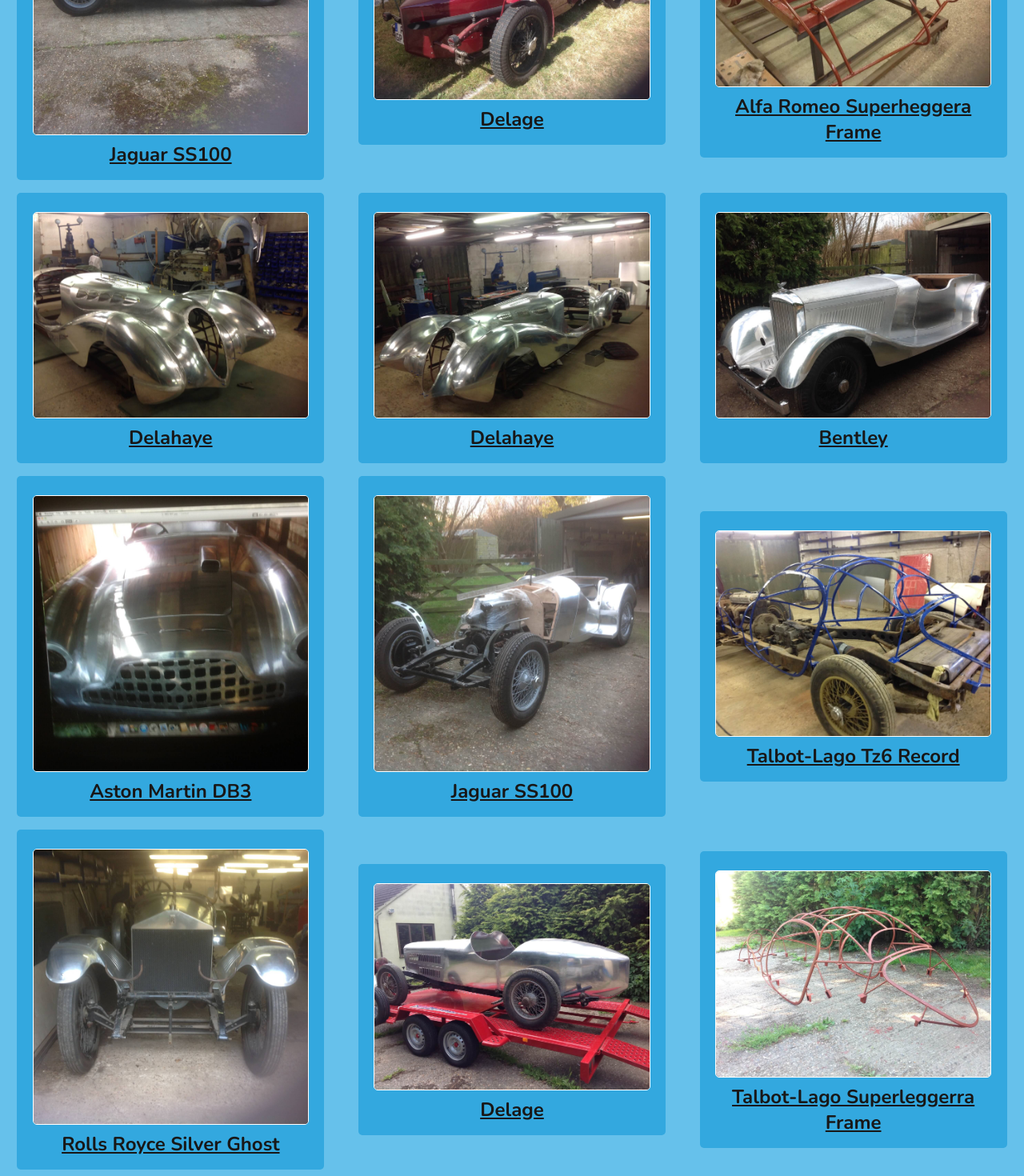
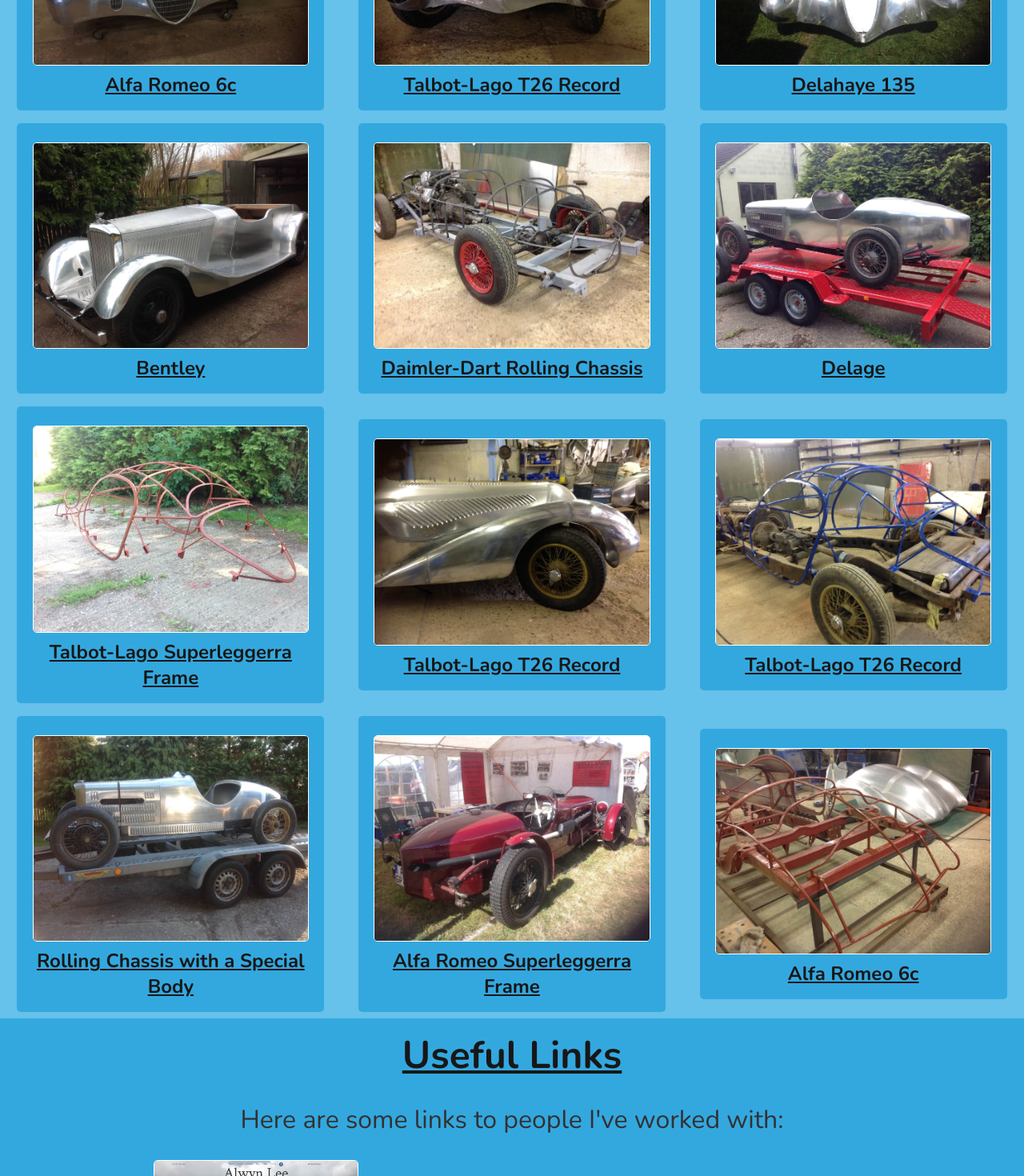
Before and after one commit to Stewie154/mcfarlanes-coach-builders, a React (Create React App) app in the folder mcfarlanes-coach-builders/: page / in a window 1280 px wide. Shown: the part 2200-3670 px from the top of the page at 80% size. Built offline with nearby package versions, Linux system fonts and the light colour scheme.

Commit message:
Final Pictures
Here we've made a final decision on the pictures being used, and the order they are displayed in.

```diff
--- a/mcfarlanes-coach-builders/src/Components/About/About.js
+++ b/mcfarlanes-coach-builders/src/Components/About/About.js
@@ -1,6 +1,6 @@
 import React from 'react'
 import './Styles/_About.scss';
-import stockImage from '../../Images/Stock-Image-Worker.jpg';
+import aboutImage from '../../Images/Hero-Photos/Car-2.jpg';
 
 const About = () => {
     return (
@@ -17,7 +17,7 @@
                     </ul>
                 </div>
                 <div className="about-right">
-                    <img src={stockImage} alt="Coach Builder Working" className="working-pic" />
+                    <img src={aboutImage} alt="Coach Builder Working" className="working-pic" />
                 </div>
             </div>
         </div>
--- a/mcfarlanes-coach-builders/src/Components/PreviousWork/PreviousWork.js
+++ b/mcfarlanes-coach-builders/src/Components/PreviousWork/PreviousWork.js
@@ -23,16 +23,16 @@
         <div className="wrapper" id="previous-work">
             <div className="title-info">
                 <h1>Previous Work</h1>
-                <p>Feel free to take a look at some of Stephen's previous work below.</p>
+                <p>Feel free to take a look at some of Steve's previous work below.</p>
             </div>
             <div className="prev-work-container">
                 {jobs.map((job, index) => {
                     return (
                         <div className="job" key={index}>
-                        <img src={job.src} alt="Classic Car" className="small-pic" onClick={() => toggleBigPic(index)}/>
-                        <h2>{job.title}</h2>
-                        <FaTimesCircle className={ job.showingEnlarged ? "display-icon" : "hide" } onClick={() => toggleBigPic(index)}/>
-                        <img src={job.src} alt="Classic Car" className={ job.showingEnlarged ? "display-big-pic" : "hide" }/>
+                            <img src={job.src} alt="Classic Car" className="small-pic" onClick={() => toggleBigPic(index)}/>
+                            <h2>{job.title}</h2>
+                            <FaTimesCircle className={ job.showingEnlarged ? "display-icon" : "hide" } onClick={() => toggleBigPic(index)}/>
+                            <img src={job.src} alt="Classic Car" className={ job.showingEnlarged ? "display-big-pic" : "hide" }/>
                         </div>
                     )
                 } )}
--- a/mcfarlanes-coach-builders/src/Components/PreviousWork/PreviousWorkData.js
+++ b/mcfarlanes-coach-builders/src/Components/PreviousWork/PreviousWorkData.js
@@ -1,146 +1,93 @@
-import pic1 from '../../Images/Previous-Work-Photos/Previous-Work-1.jpg';
-import pic2 from '../../Images/Previous-Work-Photos/Previous-Work-2.jpg';
-import pic3 from '../../Images/Previous-Work-Photos/Previous-Work-3.jpg';
-import pic4 from '../../Images/Previous-Work-Photos/Previous-Work-4.jpg';
-import pic5 from '../../Images/Previous-Work-Photos/Previous-Work-5.jpg';
-import pic6 from '../../Images/Previous-Work-Photos/Previous-Work-6.jpg';
-import pic7 from '../../Images/Previous-Work-Photos/Previous-Work-7.jpg';
-import pic8 from '../../Images/Previous-Work-Photos/Previous-Work-8.jpg';
+
+import pic1 from '../../Images/Hero-Photos/Car-1.jpg';
+import pic2 from '../../Images/Hero-Photos/Car-2.jpg';
+import pic3 from '../../Images/Hero-Photos/Car-3.jpg';
+import pic4 from '../../Images/Previous-Work-Photos/Previous-Work-6.jpg';
+import pic5 from '../../Images/Previous-Work-Photos/Previous-Work-14.jpg';
+import pic6 from '../../Images/Previous-Work-Photos/Previous-Work-11.jpg';
+import pic7 from '../../Images/Previous-Work-Photos/Previous-Work-12.jpg';
+import pic8 from '../../Images/Previous-Work-Photos/Previous-Work-13.jpg';
 import pic9 from '../../Images/Previous-Work-Photos/Previous-Work-9.jpg';
-import pic10 from '../../Images/Previous-Work-Photos/Previous-Work-10.jpg';
-import pic11 from '../../Images/Previous-Work-Photos/Previous-Work-11.jpg';
-import pic12 from '../../Images/Previous-Work-Photos/Previous-Work-12.jpg';
-import pic13 from '../../Images/Previous-Work-Photos/Previous-Work-13.jpg';
-import pic14 from '../../Images/Previous-Work-Photos/Previous-Work-14.jpg';
-import pic15 from '../../Images/Previous-Work-Photos/Previous-Work-15.jpg';
-import pic16 from '../../Images/Previous-Work-Photos/Previous-Work-16.jpg';
-import pic17 from '../../Images/Previous-Work-Photos/Previous-Work-17.jpg';
-import pic18 from '../../Images/Previous-Work-Photos/Previous-Work-18.jpg';
-import pic19 from '../../Images/Previous-Work-Photos/Previous-Work-19.jpg';
-import pic20 from '../../Images/Previous-Work-Photos/Previous-Work-20.jpg';
+import pic10 from '../../Images/Previous-Work-Photos/Previous-Work-17.jpg';
 
+import pic11 from '../../Images/Previous-Work-Photos/Previous-Work-2.jpg';
+import pic12 from '../../Images/Previous-Work-Photos/Previous-Work-3.jpg';
 
+//car1 = Delage
+//car2 = Alfa Romeo Superleggerra Frame
+//car3 = Delahaye
 
 export const prevWorkData = [
-    {
+     {
         src: pic1,
-        title: 'Jaguar SS100',
+        title: 'Alfa Romeo 6c',
         showingEnlarged: false,
         id: 0
     },
-     {
+    {
         src: pic2,
-        title: 'Delage',
+        title: 'Talbot-Lago T26 Record',
         showingEnlarged: false,
         id: 1
     },
     {
         src: pic3,
-        title: 'Alfa Romeo Superheggera Frame',
+        title: 'Delahaye 135',
         showingEnlarged: false,
         id: 2
     },
     {
         src: pic4,
-        title: 'Delahaye',
+        title: 'Bentley',
         showingEnlarged: false,
         id: 3
     },
     {
         src: pic5,
-        title: 'Delahaye',
+        title: 'Daimler-Dart Rolling Chassis',
         showingEnlarged: false,
         id: 4
     },
     {
         src: pic6,
-        title: 'Bentley',
+        title: 'Delage',
         showingEnlarged: false,
         id: 5
     },
     {
         src: pic7,
-        title: 'Aston Martin DB3',
+        title: 'Talbot-Lago Superleggerra Frame',
         showingEnlarged: false,
         id: 6
     },
     {
         src: pic8,
-        title: 'Jaguar SS100',
+        title: 'Talbot-Lago T26 Record',
         showingEnlarged: false,
         id: 7
     },
     {
         src: pic9,
-        title: 'Talbot-Lago Tz6 Record',
+        title: 'Talbot-Lago T26 Record',
         showingEnlarged: false,
         id: 8
     },
     {
         src: pic10,
-        title: 'Rolls Royce Silver Ghost',
+        title: 'Rolling Chassis with a Special Body',
         showingEnlarged: false,
         id: 9
     },
     {
         src: pic11,
-        title: 'Delage',
+        title: 'Alfa Romeo Superleggerra Frame',
         showingEnlarged: false,
         id: 10
     },
     {
         src: pic12,
-        title: 'Talbot-Lago Superleggerra Frame',
+        title: 'Alfa Romeo 6c',
         showingEnlarged: false,
         id: 11
     },
-    {
-        src: pic13,
-        title: 'Talbot-Lago Tz6 Record',
-        showingEnlarged: false,
-        id: 12
-    },
-    {
-        src: pic14,
-        title: 'Daimler-Dart Rolling Chassis',
-        showingEnlarged: false,
-        id: 13
-    },
-    {
-        src: pic15,
-        title: 'Talbot-Lago Superleggerra Frame',
-        showingEnlarged: false,
-        id: 14
-    },
-    {
-        src: pic16,
-        title: 'Alfa Romeo 6c Body Shell',
-        showingEnlarged: false,
-        id: 15
-    },
-    {
-        src: pic17,
-        title: 'Rolling Chassis with a Special Body',
-        showingEnlarged: false,
-        id: 16
-    },
-    {
-        src: pic18,
-        title: 'Daimler Dart with Custom Coachwork',
-        showingEnlarged: false,
-        id: 17
-    },
-    {
-        src: pic19,
-        title: 'Scul[tured Prototype Frame',
-        showingEnlarged: false,
-        id: 18
-    },
-    {
-        src: pic20,
-        title: 'Body Jig for Delahaye',
-        showingEnlarged: false,
-        id: 19
-    },
-
 ]
```
Also changed, not shown: 1 other file (tests, documents, lock files or other folders).
